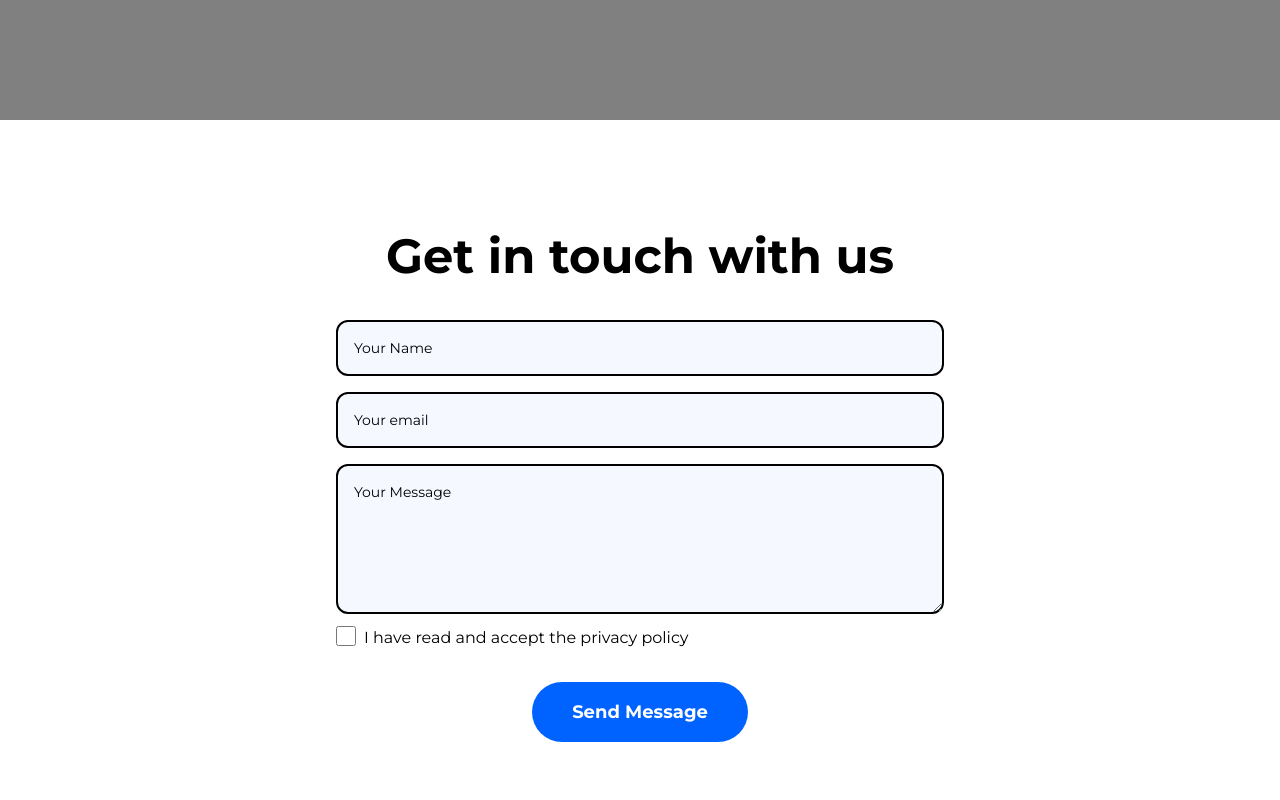
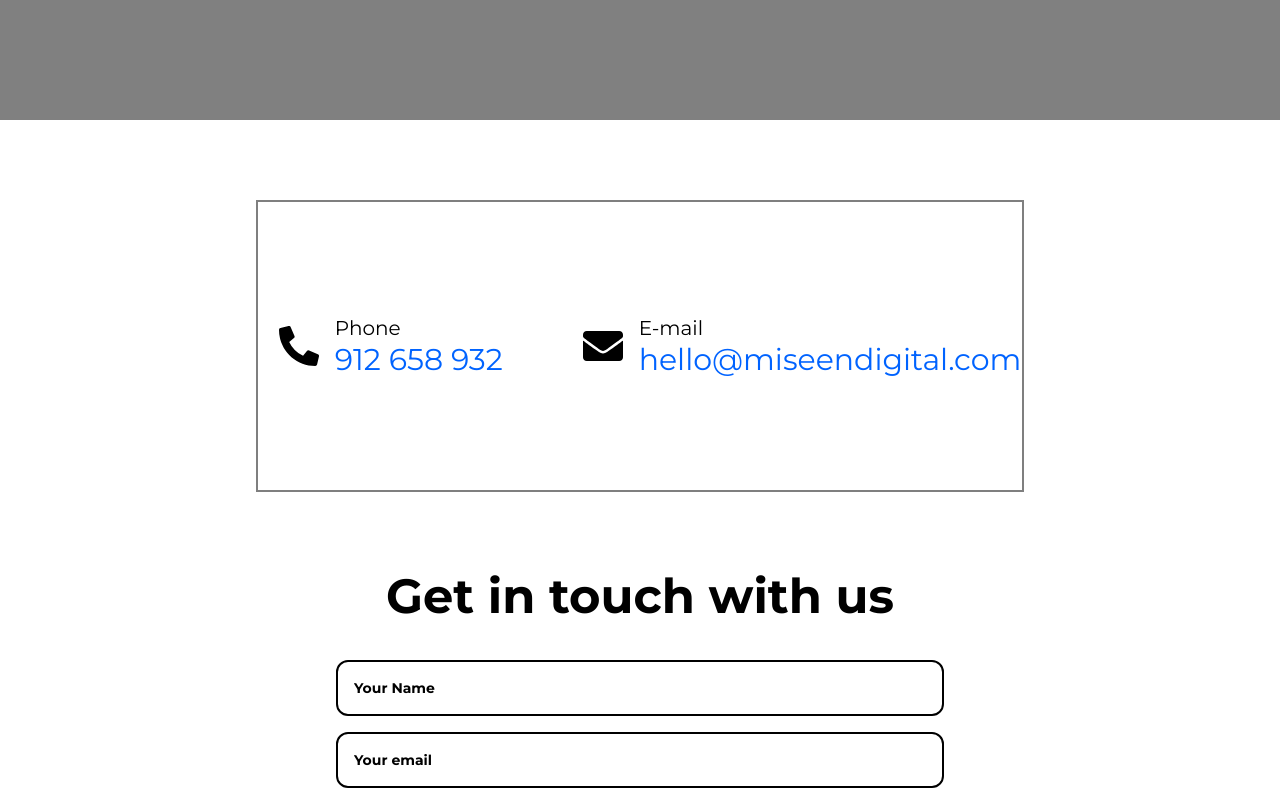
Before and after one commit to therealdanmalmx/miseendigital, a Next.js app: page /contacts in a window 1280 px wide. Shown: the part 680-1480 px from the top of the page. Built offline with nearby package versions, Linux system fonts and the light colour scheme.

Commit message:
Add Contact info in the contacts page

```diff
--- a/components/dynamic/Work.js
+++ b/components/dynamic/Work.js
@@ -36,12 +36,12 @@ export default function Work({ works }) {
           />
         <div className="flex flex-col mx-5 text-white">
           <div className="text-5xl absolute top-48 font-bold">{title}</div>
-          <div className="mt-3 absolute top-72 text-xl font-bold">{description}</div>
+          <div className="mt-3 absolute top-60 text-xl font-bold">{description}</div>
           <Link
             passHref
             href={projectLink}
           >
-            <a className="absolute text-white bottom-72" target="_blank" noreferrer="true" >Project link</a>
+            <a className="absolute text-white top-80" target="_blank" noreferrer="true" >Project link</a>
           </Link>
         </div>
         <div className="m-16">
--- a/pages/contacts/index.js
+++ b/pages/contacts/index.js
@@ -4,6 +4,7 @@ import Image from "next/image";
 import { images } from "../../utils";
 import { urlFor, client } from "../../client";
 import { HiOutlineX } from "react-icons/hi";
+import { FaPhoneAlt, FaEnvelope } from "react-icons/fa";
 
 const Contacts = () => {
   const [formData, setFormData] = useState({
@@ -95,7 +96,7 @@ const Contacts = () => {
   return (
     <>
     <div className="app__hero flex h-[calc(100vh_-_113px)] max-w-full flex-col items-start justify-center bg-secondary-color bg-cover bg-center" style={{backgroundImage: `url(${images.sample.src})`}}>
-      <h1 className="mb- pl-16 max-w-4xl text-left text-5xl font-bold leading-snug text-white md:text-7xl md:leading-tight">
+      <h1 className="pl-16 max-w-4xl text-left text-5xl font-bold leading-snug text-white md:text-7xl md:leading-tight">
         <span className="text-white">Contacts</span>
       </h1>
       <p className="mb-8 pl-16 text-lg text-white text-left">
@@ -104,7 +105,24 @@ const Contacts = () => {
       </p>
     </div>
 
-    <div className="app__contact w-full flex-1 flex-col py-28">
+    <div className="app__contact w-full flex-1 flex-col py-20">
+      <div className="flex flex-col md:flex-col xl:flex-row xl:justify-center xl:py-28 items-start md:mb-20 md:w-4/5 xl:w-3/5 md:py-14 pl-5 pb-16 md:border-2 md:border-solid md:border-black md:border-opacity-50 m-auto">
+        <div className="flex justify-center items-center pb-10 md:pr-20 xl:pb-0">
+          <FaPhoneAlt className="w-10 h-10 mr-4"/>
+          <div className="flex flex-col">
+            <p className="text-black font-normal text-xl">Phone</p>
+            <h1 className="text-primary-color font-light text-xl md:text-3xl">912 658 932</h1>
+          </div>
+        </div>
+        <div className="flex justify-center items-center">
+          <FaEnvelope className="w-10 h-10 mr-4"/>
+          <div className="flex flex-col">
+            <p className="text-black font-normal text-xl">E-mail</p>
+            <h1 className="text-primary-color font-light text-xl md:text-3xl">hello@miseendigital.com</h1>
+          </div>
+        </div>
+      </div>
+
       <h1 className="app__contact-head-text mb-10 flex-1 flex-col text-center font-bold md:text-5xl">
         Get in touch with us
       </h1>
@@ -114,9 +132,9 @@ const Contacts = () => {
           onSubmit={formValidation}
           className="app__contact-form flex w-full flex-col items-center"
         >
-          <div className="mb-4 flex w-full px-4 md:w-[50%]">
+          <div className="mb-4 flex w-full px-4 lg:w-[100%] xl:w-[50%]">
             <input
-              className="w-full rounded-xl border-2 bg-light-color p-4 font-sans text-sm placeholder:text-black hover:shadow-md"
+              className="w-full rounded-xl border-2 p-4 font-sans text-sm placeholder:text-black placeholder:font-bold hover:shadow-md"
               type="text"
               name="name"
               placeholder="Your Name"
@@ -126,9 +144,9 @@ const Contacts = () => {
               onChange={handleChangeInput}
             />
           </div>
-          <div className="mb-4 flex w-full px-4 md:w-[50%]">
+          <div className="mb-4 flex w-full px-4 lg:w-[100%] xl:w-[50%]">
             <input
-              className="w-full rounded-xl border-2 bg-light-color p-4 font-sans text-sm placeholder:text-black hover:shadow-md"
+              className="w-full rounded-xl border-2 p-4 font-sans text-sm placeholder:text-black placeholder:font-bold hover:shadow-md"
               type="email"
               name="email"
               placeholder="Your email"
@@ -137,9 +155,9 @@ const Contacts = () => {
               onChange={handleChangeInput}
             />
           </div>
-          <div className="flex w-full px-4 md:w-[50%]">
+          <div className="flex w-full px-4 lg:w-[100%] xl:w-[50%]">
             <textarea
-              className="h-[150px] w-full rounded-xl border-2 bg-light-color p-4 font-sans text-sm placeholder:text-black hover:shadow-md"
+              className="h-[150px] w-full rounded-xl border-2 p-4 font-sans text-sm placeholder:text-black placeholder:font-bold hover:shadow-md"
               placeholder="Your Message"
               value={message}
               name="message"
@@ -149,7 +167,7 @@ const Contacts = () => {
               onChange={handleChangeInput}
             />
           </div>
-          <div className="flex w-full px-4 md:w-[50%] mt-3 mb-3">
+          <div className="flex w-full px-4 lg:w-[100%] xl:w-[50%] mt-3 mb-3">
             <label className="flex">
                 <input
                   type="checkbox"
```
